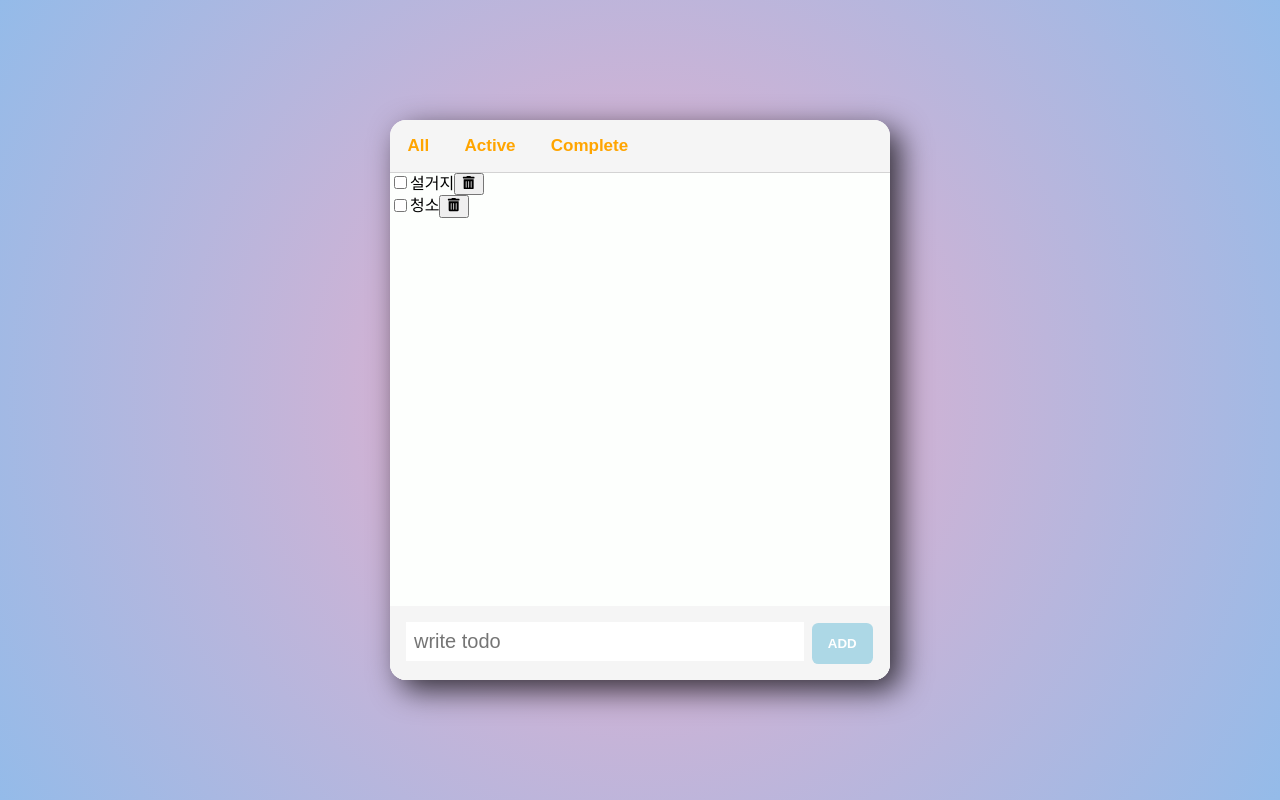
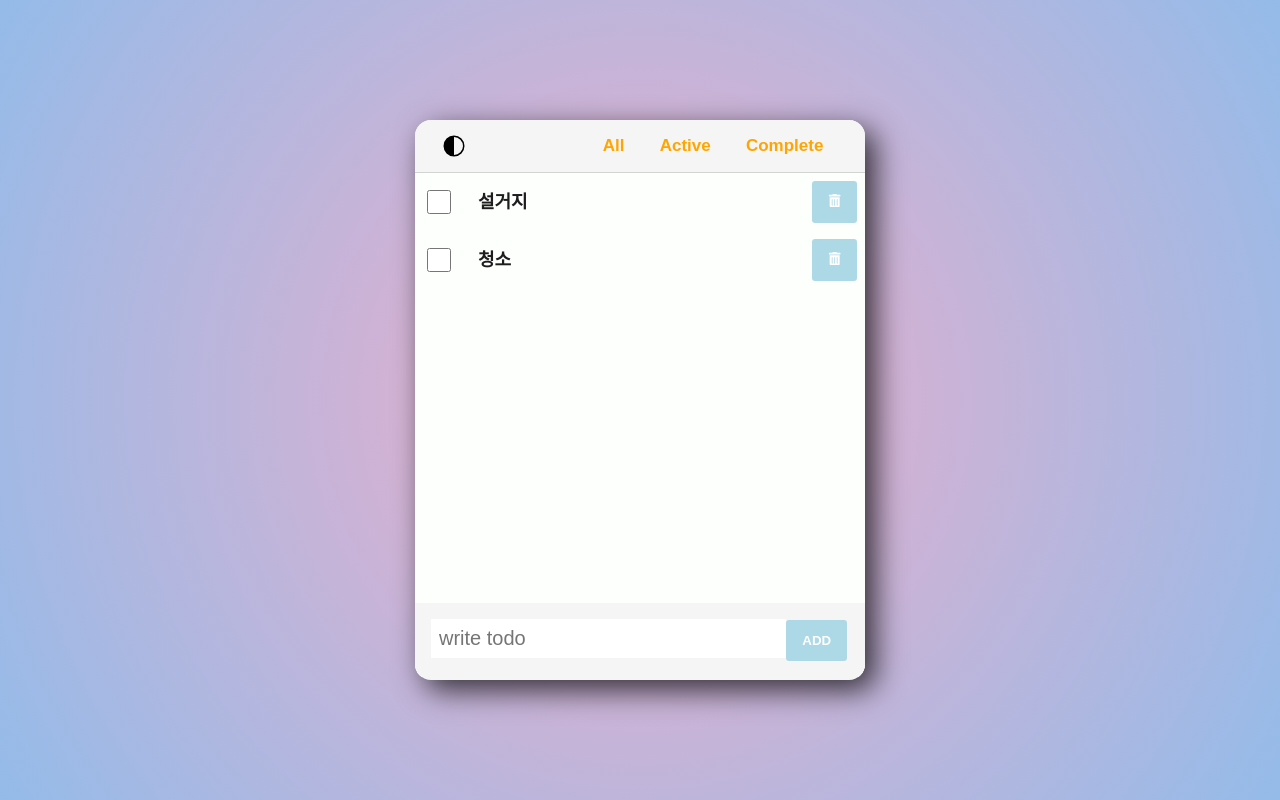
Before and after one commit to yl22iee/todo_list_231210, a React (Create React App) app: page / in a window 1280 px wide. Built offline with nearby package versions, Linux system fonts and the light colour scheme.

Commit message:
Desing list, input

```diff
--- a/src/Header/Header.css
+++ b/src/Header/Header.css
@@ -4,6 +4,7 @@
   align-items: center;
   border-bottom: 1px solid lightgray;
   background-color: var(--color_dark_bg);
+  padding: 0 1.5rem;
 }
 
 .filters {
@@ -20,8 +21,26 @@
   color: orange;
   margin: 0.6rem;
   background-color: transparent;
+  transition: 150ms;
 }
 
 .filter:hover {
   transform: translate(-0.3rem, -0.2rem);
 }
+
+.mode {
+  font-size: 1.5rem;
+  cursor: pointer;
+  width: 30px;
+  height: 30px;
+  display: flex;
+  justify-content: center;
+  align-items: center;
+  border-radius: 0.2rem;
+  transition: 150ms;
+}
+
+.mode:hover {
+  background-color: black;
+  color: white;
+}
--- a/src/Header/Header.js
+++ b/src/Header/Header.js
@@ -1,9 +1,13 @@
 import React from "react";
 import "./Header.css";
+import { VscColorMode } from "react-icons/vsc";
 
 export default function Header({ filter, filters, onFilterChange }) {
   return (
     <header className="header">
+      <div className="mode">
+        <VscColorMode />
+      </div>
       <ul className="filters">
         {filters.map((value, id) => (
           <li key={id}>
--- a/src/components/AddTodo/AddTodo.css
+++ b/src/components/AddTodo/AddTodo.css
@@ -9,18 +9,25 @@
   padding: 0.5rem;
   border: none;
   font-size: 20px;
-  margin-right: 0.5rem;
+  /* margin-right: 0.2rem; */
+}
+
+@media screen and (max-width: 450px) {
+  .input {
+    width: 80%;
+  }
 }
 
 .button {
   padding: 0.8rem 1rem;
-  border-radius: 0.4rem;
+  border-radius: 0.2rem;
   border: none;
   background-color: lightblue;
   text-transform: uppercase;
   font-weight: 900;
   color: white;
   cursor: pointer;
+  transition: 150ms;
 }
 
 .button:hover {
--- /dev/null
+++ b/src/components/TodoDelete/Todo.css
@@ -0,0 +1,21 @@
+.todo {
+  display: flex;
+  justify-content: space-between;
+  align-items: center;
+  padding: 0.5rem;
+  color: #1d1d1d;
+}
+
+.checkbox {
+  width: 1.5rem;
+  height: 1.5rem;
+  accent-color: royalblue;
+}
+
+.text {
+  font-size: 18px;
+  font-weight: 600;
+  color: #1d1d1d;
+  flex: 1 1 auto;
+  margin-left: 1.5rem;
+}
--- a/src/components/TodoDelete/Todo.js
+++ b/src/components/TodoDelete/Todo.js
@@ -1,5 +1,6 @@
 import React from "react";
 import { FaTrashAlt } from "react-icons/fa";
+import "./Todo.css";
 
 export default function Todo({ todo, onUpdate, onDelete }) {
   const { text, status } = todo;
@@ -9,16 +10,19 @@ export default function Todo({ todo, onUpdate, onDelete }) {
   };
   const handleDelete = () => onDelete(todo);
   return (
-    <li>
+    <li className="todo">
       <input
+        className="checkbox"
         type="checkbox"
         id="checkbox"
         checked={status === "completed"}
         onChange={handleChange}
       />
-      <label htmlFor="checkbox">{text}</label>
+      <label className="text" htmlFor="checkbox">
+        {text}
+      </label>
       <span>
-        <button onClick={handleDelete}>
+        <button className="button" onClick={handleDelete}>
           <FaTrashAlt />
         </button>
       </span>
--- a/src/components/TodoList/TodoList.css
+++ b/src/components/TodoList/TodoList.css
@@ -1,13 +1,15 @@
 .container {
-  height: 100%;
+  height: 90%;
+  min-height: 0;
   display: flex;
   flex-direction: column;
   background-color: var(--color_bg);
 }
 
-.list {
+.ul {
   flex: 1 1 auto;
 }
 
-.Addlist {
+.list {
+  /* text-decoration: line-through; */
 }
--- a/src/components/TodoList/TodoList.js
+++ b/src/components/TodoList/TodoList.js
@@ -20,16 +20,20 @@ export default function TodoList({ filter }) {
 
   const filtered = getFilteredItems(todos, filter);
 
+  const handleClick = (e) => {};
+
   return (
     <section className="container">
-      <ul className="list">
+      <ul className="ul">
         {filtered.map((item) => (
+          <li className="list" onClick={handleClick}>
             <Todo
               key={item.id}
               todo={item}
               onUpdate={handleUpdate}
               onDelete={handleDelete}
             />
+          </li>
         ))}
       </ul>
       <AddTodo className="Addlist" onAdd={handleAdd} />
--- a/src/index.css
+++ b/src/index.css
@@ -23,7 +23,7 @@ body {
 }
 
 #root {
-  max-width: 500px;
+  max-width: 450px;
   width: 100%;
   height: 70%;
   background-color: var(--color_dark_bg);
```
Lines whose indentation alone changed are shown as unchanged.
